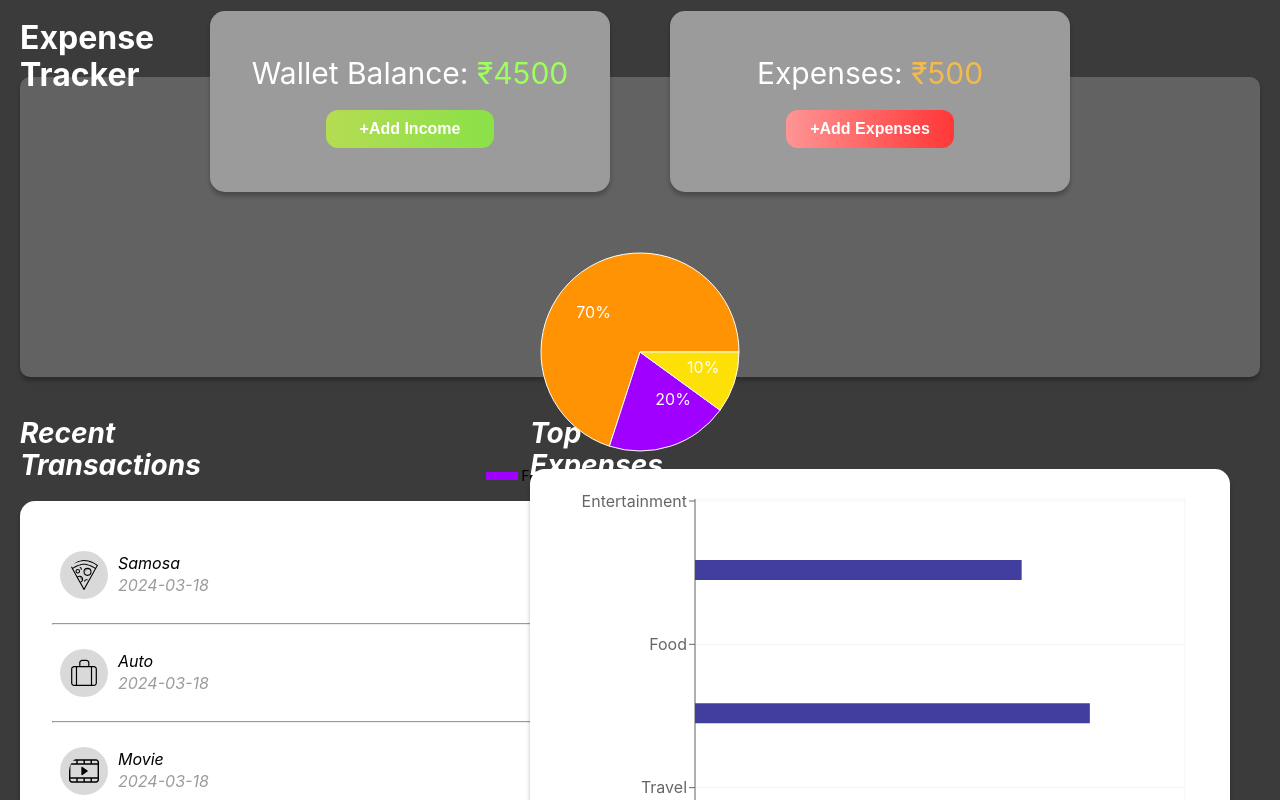
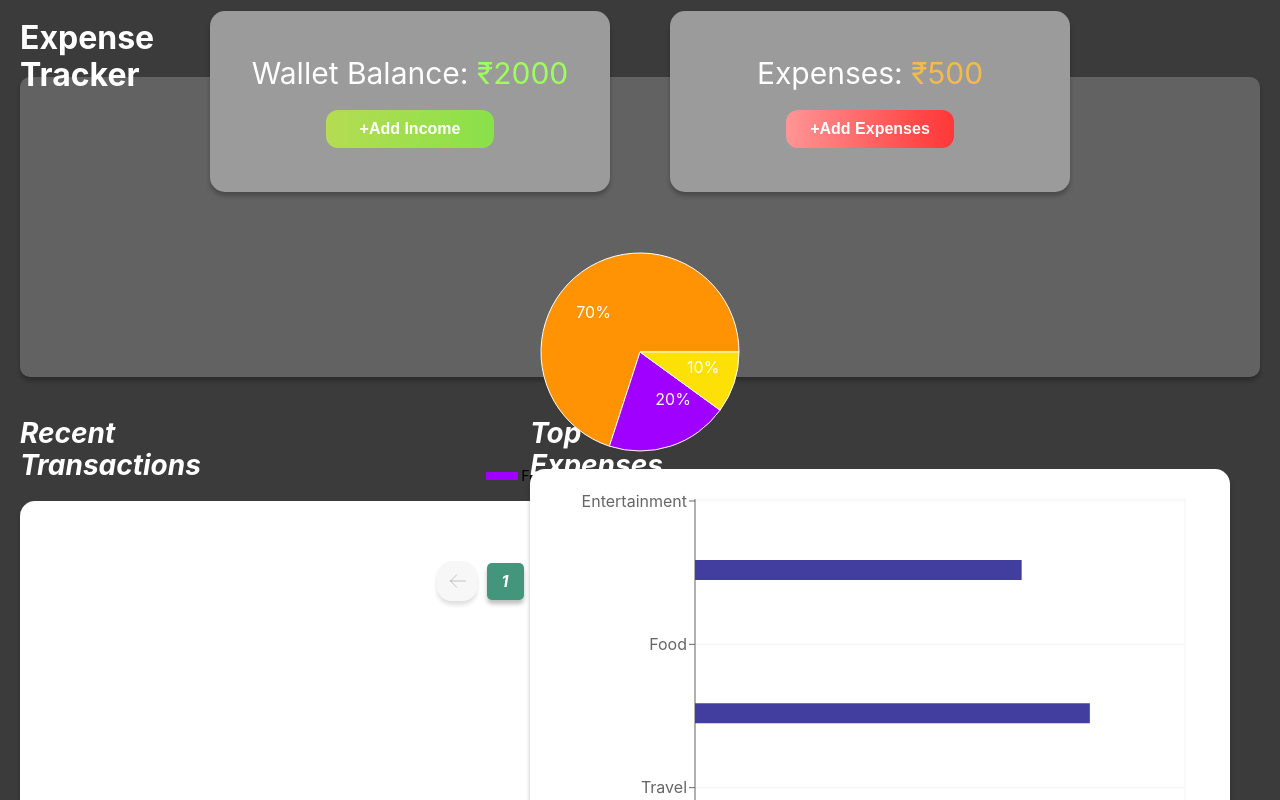
Before and after one commit to Kaifi-10/ExpenseTracker, a React (Create React App) app: page / in a window 1280 px wide. Shown: the top 800 px of the page. Built offline with nearby package versions, Linux system fonts and the light colour scheme.

Commit message:
Add income & Expense

```diff
--- /dev/null
+++ b/src/components/AllContext.jsx
@@ -0,0 +1,42 @@
+import { createContext, useState } from 'react';
+
+
+
+export const AllContext = createContext();
+
+export const AllProvider = ({ children }) => {
+  const [transactions, setTransactions] = useState([]);
+  const [balance, setBalance] = useState(2000); // Example initial balance
+  const [expenses, setExpenses] = useState(500)
+
+  const addTransaction = (transaction) => {
+    setTransactions((prevTransactions) => [transaction, ...prevTransactions]);
+  };
+
+  const handleAddIncome = (income) => {
+    setBalance((prevBalance) => prevBalance + parseFloat(income));
+    // handleCloseModal();
+  };
+
+  const handleAddExpense = (expense) => {
+    const newExpense = parseFloat(expense.price);
+    // setExpenses((prevBalance) => prevBalance - newExpense);
+    setExpenses((prevExpenses) => prevExpenses + newExpense); // update expenses correctly
+    setBalance((prevBalance) => prevBalance - newExpense); // deduct the amount from the balance
+
+    addTransaction(expense);
+  };
+
+  return (
+    <AllContext.Provider value={{
+      transactions,
+      balance,
+      expenses,
+      handleAddIncome,
+      handleAddExpense
+    }}>
+      {children}
+    </AllContext.Provider>
+
+  );
+};
--- a/src/components/Card/Card.jsx
+++ b/src/components/Card/Card.jsx
@@ -1,15 +1,18 @@
 import React from 'react'
 import styles from './Card.module.css'
 import Modal from '../ExpenseForm/Modal';
-import { useState } from 'react';
+import { useState, useContext } from 'react';
+import { AllContext } from '../AllContext';
 
 
-function Card({text, value}) {
+function Card({text, value, setExpenses, addTransaction}) {
 
 
     const [showModal, setShowModal] = useState(false);
     const [formType, setFormType] = useState('');
-    const [balance, setBalance] = useState(value)
+    // const [balance, setBalance] = useState(value)
+    // const [expenses, setExpenses] = useState([]);
+    const { balance, expenses, handleAddIncome, handleAddExpense } = useContext(AllContext);
 
   const handleOpenModal = (type) => {
     setFormType(type);
@@ -20,15 +23,23 @@ function Card({text, value}) {
     setShowModal(false);
   };
 
-  const handleAddIncome = (income) => { // added
-    setBalance(balance + income);
-    handleCloseModal();
-    };
+//   const handleAddIncome = (income) => { // added
+//     setBalance(balance + income);
+//     handleCloseModal();
+//     };
+
+//     const handleAddExpense = (expense) => { // added
+//         const newExpense = parseFloat(expense.price);
+//         setBalance(balance - newExpense);
+//         setExpenses(prevExpenses => [...prevExpenses, expense]);
+//         addTransaction(expense); // added
+//         handleCloseModal();
+//       };
 
   return (
     <div className={styles.cardContainer}>
         <div className={styles.cardText}>
-            <span className={styles.text}>{text}: <span className={text === "Expenses" ? styles.amountRed : styles.amountGreen}>₹{balance}</span></span>
+            <span className={styles.text}>{text}: <span className={text === "Expenses" ? styles.amountRed : styles.amountGreen}>₹{text === "Expenses" ? expenses : balance}</span></span>
 
             <button
           className={text === "Expenses" ? styles.cardButtonRed : styles.cardButtonGreen}
@@ -43,6 +54,7 @@ function Card({text, value}) {
         formType={formType}
         existingData={null}
         handleAddIncome={handleAddIncome}
+        handleAddExpense={handleAddExpense}
       />
 
     </div>
--- a/src/components/ExpenseForm/ExpenseForm.jsx
+++ b/src/components/ExpenseForm/ExpenseForm.jsx
@@ -1,10 +1,12 @@
 import React from 'react'
 import styles from './ExpenseForm.module.css'
-import { useEffect, useState } from 'react';
+import { useEffect, useState, useContext } from 'react';
+import { AllContext } from '../AllContext';
 
 function ExpenseForm(props) {
 
-    const { toggleModal, formType, existingData, onRequestClose, handleAddIncome   } = props
+const { toggleModal, formType, existingData, onRequestClose /*handleAddIncome, handleAddExpense*/    } = props
+    const { handleAddIncome, handleAddExpense } = useContext(AllContext);
     console.log(formType)
 
 
@@ -15,7 +17,7 @@ function ExpenseForm(props) {
     date: ''
   });
 
-  const [balanceFormData, setBalanceFormData] = useState({ income: '' });
+  const [balanceFormData, setBalanceFormData] = useState({ income: '', expense: '' });
 
   useEffect(() => {
     if (existingData) {
@@ -40,8 +42,10 @@ function ExpenseForm(props) {
 const handleSubmit = (e) => {
     e.preventDefault();
     if (formType === "Add Income") {
-        handleAddIncome(balanceFormData.income); // added
-    }
+        handleAddIncome(balanceFormData.income);
+    }else if (formType === "Add Expense") {
+        handleAddExpense(formData);
+      }
 };
 
 
@@ -61,6 +65,7 @@ const handleSubmit = (e) => {
                 <input
                 required
                 value={formData.price}
+                // value={balanceFormData.expense}
                 className={styles.formInput}
                 onChange={handleChange}
                 placeholder='Price'
--- a/src/components/ExpenseForm/Modal.jsx
+++ b/src/components/ExpenseForm/Modal.jsx
@@ -3,7 +3,7 @@ import ReactModal from "react-modal";
 import ExpenseForm from "./ExpenseForm";
 import styles from './ExpenseForm.module.css'
 
-function Modal({ isOpen, onRequestClose, formType, existingData, handleAddIncome  }) {
+function Modal({ isOpen, onRequestClose, formType, existingData, handleAddIncome, handleAddExpense   }) {
   return (
     <div className={styles.modalBody}>
         <ReactModal
@@ -20,6 +20,7 @@ function Modal({ isOpen, onRequestClose, formType, existingData, handleAddIncome
                 // onClick={onRequestClose}
                 onRequestClose={onRequestClose}
                 handleAddIncome={handleAddIncome}
+                handleAddExpense={handleAddExpense}
 
             />
 
--- a/src/components/Transactions/Transaction.jsx
+++ b/src/components/Transactions/Transaction.jsx
@@ -2,25 +2,34 @@ import React from 'react'
 import styles from './Transaction.module.css'
 import TransactionBar from './TransactionBar'
 import Pagination from './Pagination';
-import { useState } from 'react';
+import { useState, useContext } from 'react';
 import { dummyData } from './DummyData';
+import Card from '../Card/Card';
+import { AllContext } from '../AllContext';
 
 function Transaction() {
 
-    const {name, date, category, price} = dummyData
+    // const {name, date, category, price} = dummyData
+    // const [transactions, setTransactions] = useState(dummyData);
+    // const [expenses, setExpenses] = useState([]);
 
+    const { transactions } = useContext(AllContext);
     const [currentPage, setCurrentPage] = useState(1);
     const transactionsPerPage = 4; // Number of transactions per page
-    const totalPages = Math.ceil(dummyData.length / transactionsPerPage);
+    const totalPages = Math.ceil(transactions.length / transactionsPerPage);
 
     const handlePageChange = (page) => {
       setCurrentPage(page);
     };
 
+    // const addTransaction = (transaction) => {
+    //     setTransactions(prevTransactions => [transaction, ...prevTransactions]);
+    //   }
+
     // Calculate start and end indices for current page
     const startIndex = (currentPage - 1) * transactionsPerPage;
     const endIndex = startIndex + transactionsPerPage;
-    const currentTransactions = dummyData.slice(startIndex, endIndex);
+    const currentTransactions = transactions.slice(startIndex, endIndex);
 
   return (
     <div>
--- a/src/index.js
+++ b/src/index.js
@@ -3,12 +3,13 @@ import ReactDOM from 'react-dom/client';
 import './index.css';
 import App from './App';
 import reportWebVitals from './reportWebVitals';
+import { AllProvider } from './components/AllContext';
 
 const root = ReactDOM.createRoot(document.getElementById('root'));
 root.render(
-  <React.StrictMode>
+  <AllProvider>
     <App />
-  </React.StrictMode>
+  </AllProvider>
 );
 
 // If you want to start measuring performance in your app, pass a function
```
